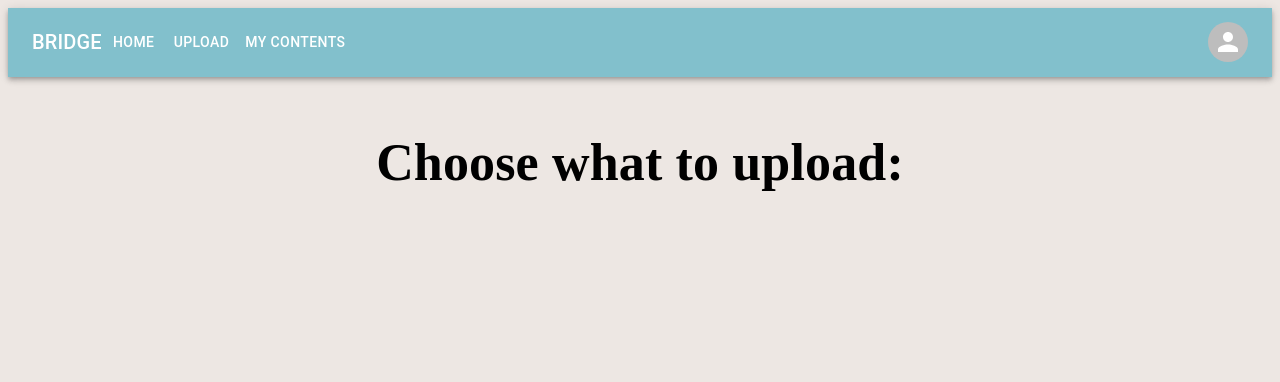
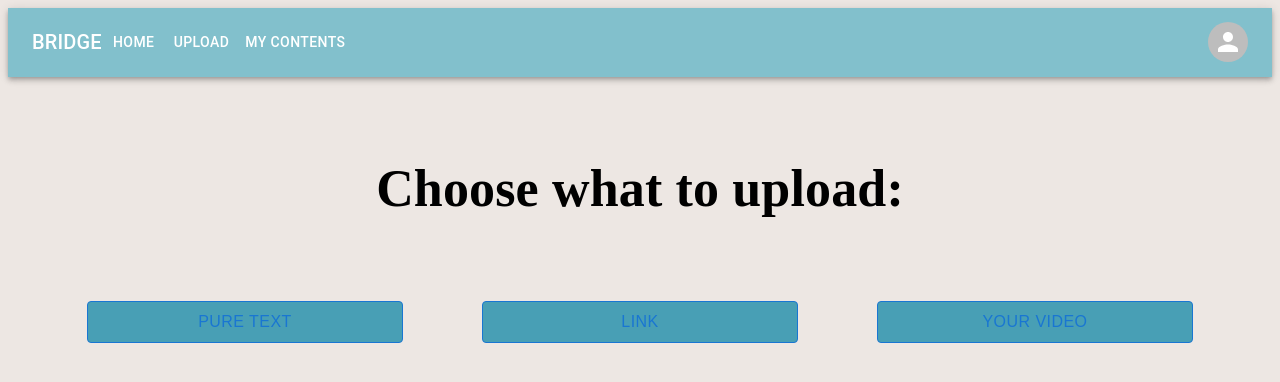
Before and after one commit to Spicy-Pineapple-Chicken-Stew/cissa-summerhack, a React (Create React App) app: page / in a window 1280 px wide. Shown: the top 382 px of the page. Built offline with nearby package versions, Linux system fonts and the light colour scheme.

Commit message:
Finish the buttons and the title

```diff
--- a/src/App.js
+++ b/src/App.js
@@ -1,6 +1,7 @@
 import React from 'react'
 import ReactDOM from 'react-dom'
 import './App.css';
+import Home from './Pages/Home';
 import Global_MenuBar from './Components/global_menubar';
 import Upload_desktop from './Pages/Upload_desktop_ver';
 
--- a/src/Pages/Upload_desktop_ver.js
+++ b/src/Pages/Upload_desktop_ver.js
@@ -1,6 +1,7 @@
 import React from "react";
 import { Typography } from "@mui/material";
 import { Box } from "@mui/system";
+import ColorButton from '../Components/ButtonDef'
 
 function Upload_desktop()
 {
@@ -11,12 +12,34 @@ function Upload_desktop()
         fontSize: 52,
         fontWeight: 900,
         fontFamily: 'Oxygen',
-        lineHeight: 3,
+        lineHeight: 4,
         m: 1
         }}>
             Choose what to upload:
         </Box>
+        <Box className='upload_desktop_buttons'>
+            <Box
+            sx={{width: 1/4}}
+            >
+                <ColorButton fullWidth = 'true'>Pure text</ColorButton>
+            </Box>
+            <Box
+            sx={{width: 1/4}}
+            >
+                <ColorButton fullWidth = 'true'>Link</ColorButton>
+            </Box>
+            <Box
+            sx={{width: 1/4}}
+            >
+                <ColorButton fullWidth = 'true'>Your video</ColorButton>
+            </Box>
+        </Box>
+
+        <Box>
+
+        </Box>
     </Typography>
+
     );
 }
 
--- a/src/index.css
+++ b/src/index.css
@@ -33,6 +33,13 @@ body {
   margin-left: 1vw;
 }
 
+.upload_desktop_buttons{
+  display: flex;
+  justify-content: space-evenly;
+  align-content: center;
+}
+
+
 
 code {
   font-family: source-code-pro, Menlo, Monaco, Consolas, 'Courier New', monospace;
```
